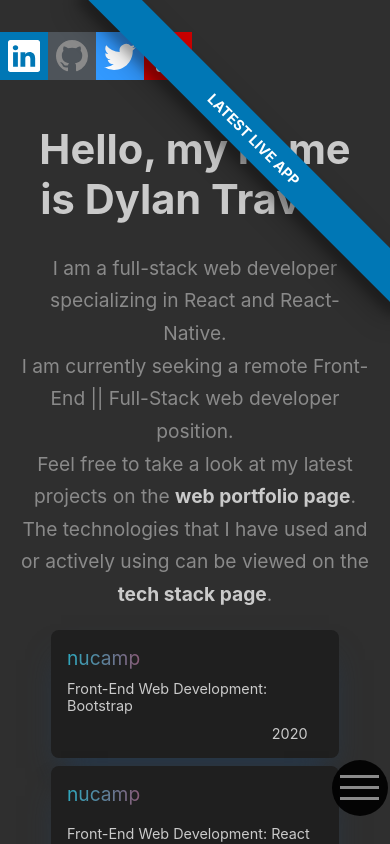
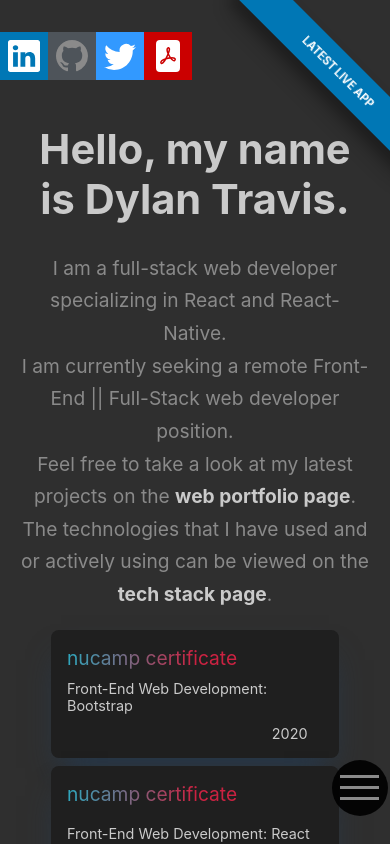
Before and after one commit to asendice/dtravsite, a React (Create React App) app in the folder client/: page / in a window 390 px wide. Built offline with nearby package versions, Linux system fonts and the light colour scheme.

Commit message:
banner component media queries

```diff
--- a/client/src/components/ui/banner.module.css
+++ b/client/src/components/ui/banner.module.css
@@ -23,4 +23,39 @@
   color: #fff;
   box-shadow: rgba(0, 0, 0, 0.25) 0px 14px 28px, rgba(0, 0, 0, 0.22) 0px 10px 10px;
   cursor: pointer;
+  animation: 1.2s bannerSlide both;
+  animation-delay: .5s;
 }
+
+@keyframes bannerSlide {
+  0% {
+    transform: rotate(45deg) translateX(-10rem) translateY(-15rem);
+  }
+
+  100% {
+    transform: rotate(45deg) translateX(0%) translateY(0%);
+  }
+}
+
+@media only screen and (max-width: 1000px){
+  .container {
+    width: 200px;
+    height: 200px;
+  }
+
+  .banner {
+    width: 20rem;
+  }
+}
+@media only screen and (max-width: 700px){
+  .container {
+    width: 150px;
+    height: 150px;
+  }
+
+  .banner {
+    width: 16rem;
+    font-size: .7rem;
+    top: 35%;
+  }
+}
--- a/client/src/components/ui/certificate.js
+++ b/client/src/components/ui/certificate.js
@@ -10,7 +10,7 @@ function Certificate(props) {
       target="_blank"
       className={classes.container}
     >
-      <p className={classes.nucamp}>nucamp</p>
+      <p className={classes.nucamp}>nucamp certificate</p>
       {props.children}
       <p style={{ marginLeft: "80%" }}>2020</p>
     </a>
```
